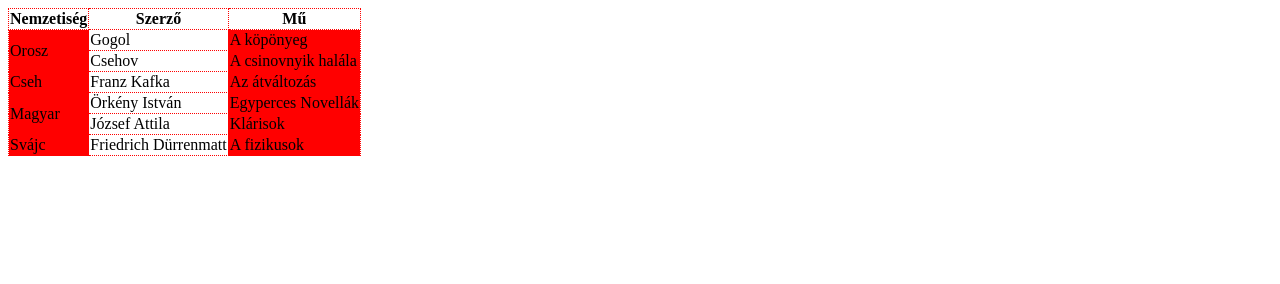
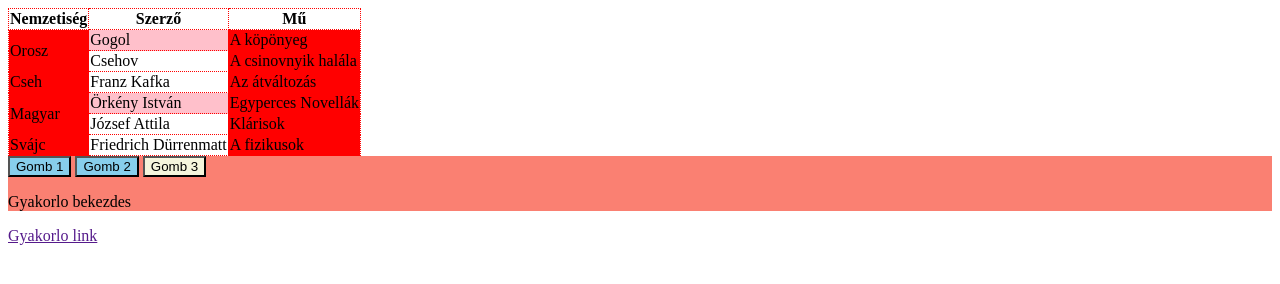
Before and after one commit to ma-bolyai/javascript_func, a plain HTML site: page table_row/index.html in a window 1280 px wide. Drawn offline with Linux system fonts and the light colour scheme.

Commit message:
highlight wip

```diff
--- a/table_row/index.html
+++ b/table_row/index.html
@@ -46,5 +46,14 @@
         </tr>
       </tbody>
     </table>
+
+    <div id="gyakorlas">
+      <button>Gomb 1</button>
+      <button>Gomb 2</button>
+      <button>Gomb 3</button>
+      <p>Gyakorlo bekezdes</p>
+    </div>
+
+    <a href="">Gyakorlo link</a>
   </body>
 </html>
--- a/table_row/style.css
+++ b/table_row/style.css
@@ -9,3 +9,35 @@ tr td:last-child,
 tr td:nth-last-child(3) {
   background-color: red;
 }
+
+#gyakorlas {
+  background-color: salmon;
+}
+
+button:has(+ p) {
+  background-color: beige;
+}
+
+button:not(:has(+ p)) {
+  background-color: skyblue;
+}
+
+#gyakorlas:has(+ a:hover) button {
+  color: red;
+}
+
+tr:not(:has(td[rowspan])) + tr:not(:has(td[rowspan])):hover td {
+  background-color: pink;
+}
+
+tr:has(td[rowspan]):hover td {
+  background-color: pink;
+}
+
+tr:has(td[rowspan]):hover + tr td {
+  background-color: pink;
+}
+
+tr:has(td[rowspan]) {
+  background-color: pink;
+}
```
